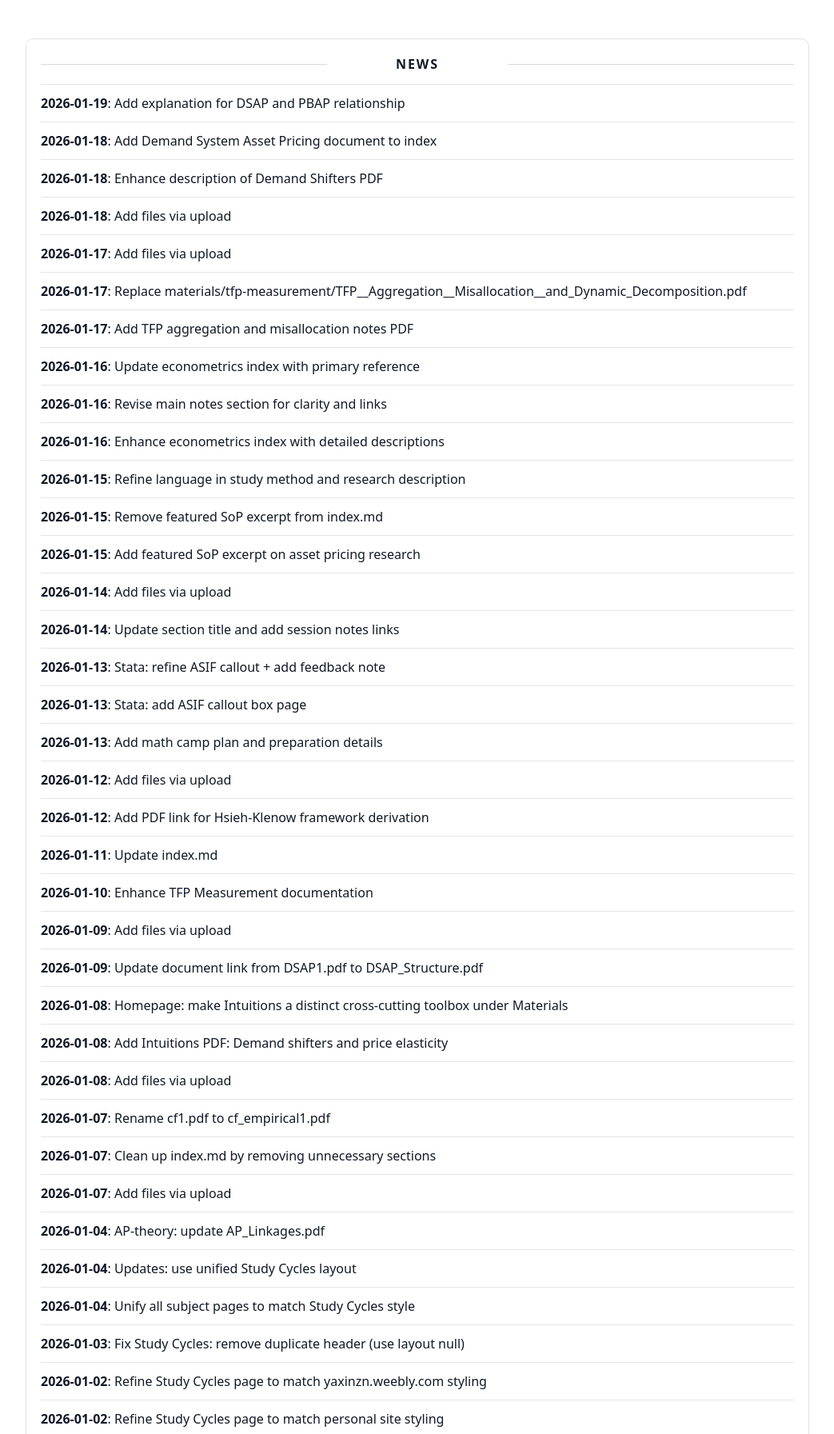
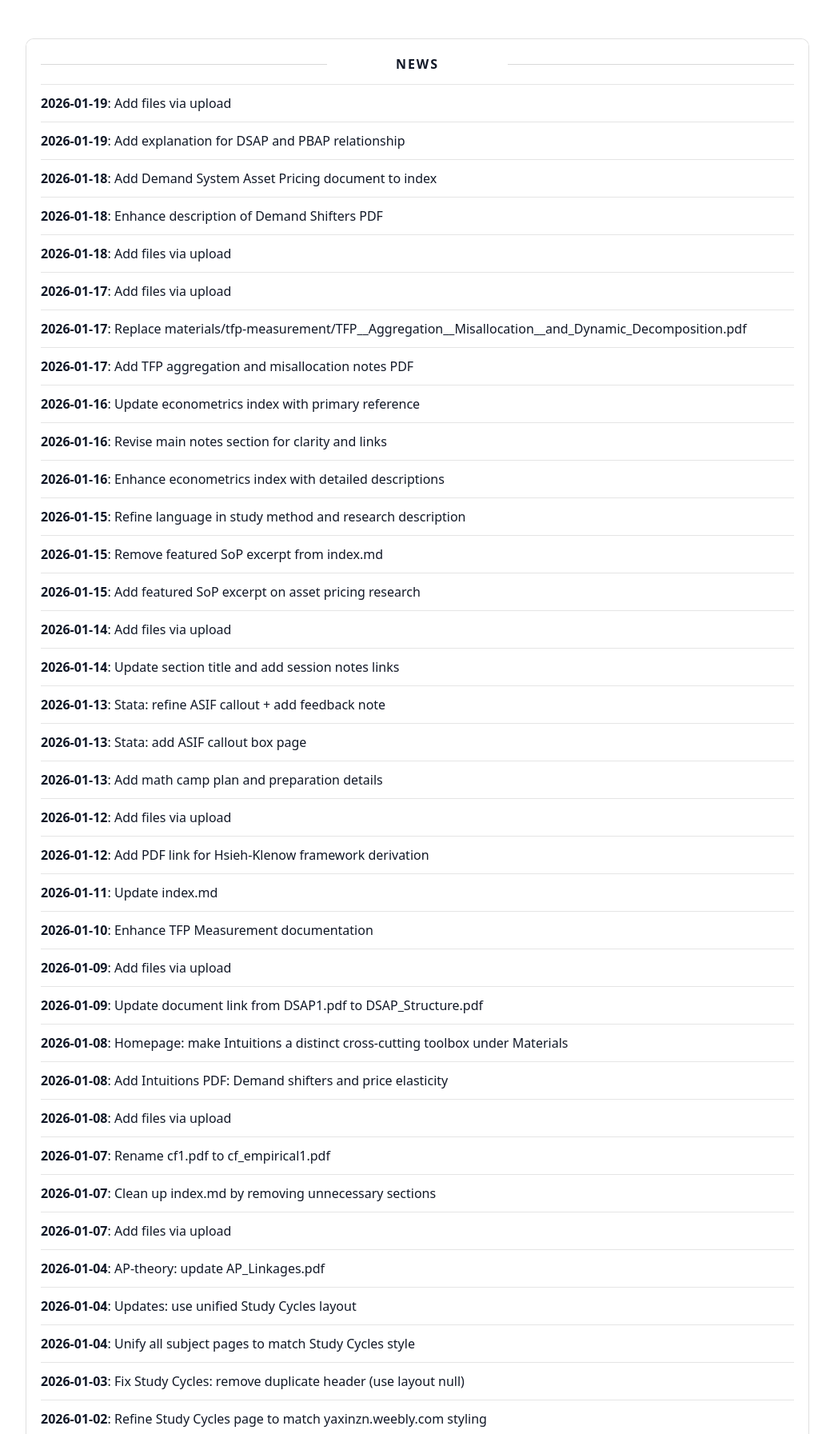
Before and after one commit to yaxinzn/study-archive, a Jekyll site: the page built from updates/index.md, in a window 1280 px wide, cut to the strip 476-2269 px from the top of the page. Shown: the whole strip at 80% size, without its empty margins (118-1161 px from the left). Built offline with Jekyll 4.4.1, drawn with Linux system fonts in a browser that asks for light colours; some of the changed text lies outside the part shown.

Commit message:
chore: update NEWS feed

```diff
--- a/_data/news.yml
+++ b/_data/news.yml
@@ -1,4 +1,7 @@
 # Auto-generated update history (sorted newest -> oldest). Do not edit manually.
+- ts: "1768818429"
+  date: "2026-01-19"
+  title: "Add files via upload"
 - ts: "1768818397"
   date: "2026-01-19"
   title: "Add explanation for DSAP and PBAP relationship"
```
